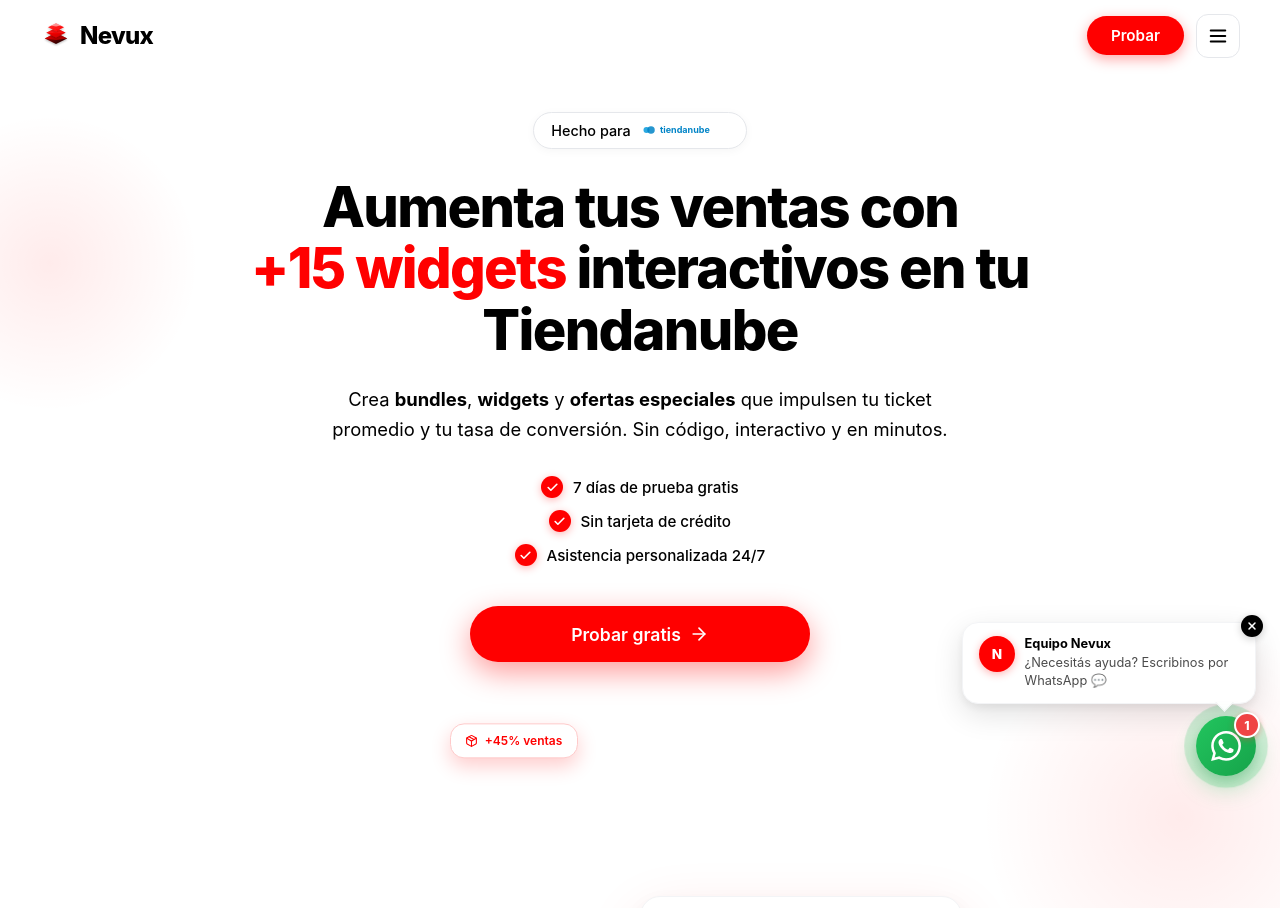
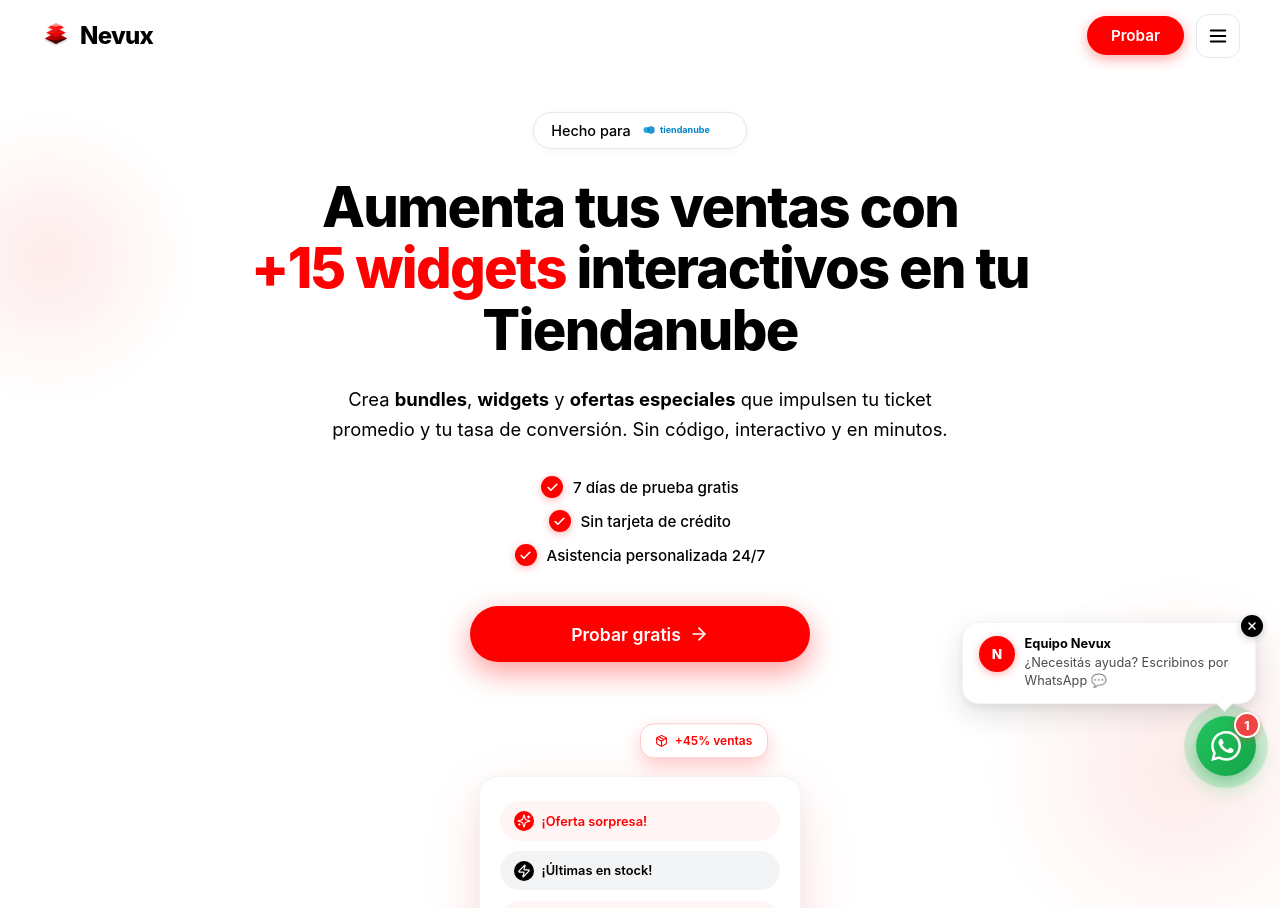
Before and after one commit to rodri-nexus/Nexus2026, a Next.js app: page / in a window 1280 px wide. Shown: the top 908 px of the page. Built offline with nearby package versions, Linux system fonts and the light colour scheme.

Commit message:
Update Hero.tsx

```diff
--- a/app/components/landing/Hero.tsx
+++ b/app/components/landing/Hero.tsx
@@ -227,35 +227,78 @@ export default function Hero() {
           </Link>
         </motion.div>
 
-        {/* Widgets flotantes — wrapper 100% contenido, todo adentro */}
+        {/* ─────────────────────────────────────────────
+            WIDGET MOCKUP FLOTANTE — NUEVO LAYOUT
+            - Wrapper flex centrado
+            - Card blanca con margin auto (naturalmente centrada)
+            - Píldoras absolute respecto al wrapper
+        ───────────────────────────────────────────── */}
         <div
           style={{
             marginTop: "4rem",
             position: "relative",
             width: "100%",
-            maxWidth: "380px",
-            height: "340px",
-            marginLeft: "auto",
-            marginRight: "auto",
+            display: "flex",
+            justifyContent: "center",
+            alignItems: "center",
+            paddingTop: "50px",
+            paddingBottom: "50px",
           }}
         >
-          {/* Card contenedora blanca central */}
+          {/* Píldora +45% ventas — arriba, ligeramente a la izquierda */}
+          <motion.div
+            initial={{ opacity: 0, y: -20 }}
+            animate={{
+              opacity: 1,
+              y: [0, -8, 0],
+            }}
+            transition={{
+              opacity: { duration: 0.6, delay: 0.8 },
+              y: {
+                duration: 3,
+                repeat: Infinity,
+                ease: "easeInOut",
+                delay: 1.5,
+              },
+            }}
+            style={{
+              position: "absolute",
+              top: "0",
+              left: "50%",
+              transform: "translateX(-140px)",
+              background: "white",
+              padding: "0.55rem 0.9rem",
+              borderRadius: "14px",
+              boxShadow: "0 8px 20px rgba(255, 0, 0, 0.2)",
+              border: "1px solid #fecaca",
+              display: "flex",
+              alignItems: "center",
+              gap: "0.4rem",
+              fontSize: "0.75rem",
+              fontWeight: 600,
+              color: "#FF0000",
+              whiteSpace: "nowrap",
+              zIndex: 3,
+            }}
+          >
+            <Package size={13} />
+            +45% ventas
+          </motion.div>
+
+          {/* Card blanca central — naturalmente centrada */}
           <motion.div
             initial={{ opacity: 0, scale: 0.9 }}
             animate={{ opacity: 1, scale: 1 }}
             transition={{ duration: 0.7, delay: 0.5 }}
             style={{
-              position: "absolute",
-              top: "50%",
-              left: "50%",
-              transform: "translate(-50%, -50%)",
               background: "white",
               padding: "1.5rem 1.25rem",
               borderRadius: "20px",
               boxShadow:
                 "0 20px 60px rgba(255, 0, 0, 0.12), 0 8px 20px rgba(0, 0, 0, 0.05)",
               border: "1px solid #f3f4f6",
-              width: "min(280px, 78%)",
+              width: "100%",
+              maxWidth: "280px",
               display: "flex",
               flexDirection: "column",
               gap: "0.65rem",
@@ -285,58 +328,15 @@ export default function Hero() {
             />
           </motion.div>
 
-          {/* Píldora +45% ventas — arriba a la izquierda, dentro del wrapper */}
+          {/* Píldora Ticket +2.3x — abajo, ligeramente a la derecha */}
           <motion.div
-            initial={{ opacity: 0, x: -20 }}
+            initial={{ opacity: 0, y: 20 }}
             animate={{
               opacity: 1,
-              x: 0,
-              y: [0, -8, 0],
-            }}
-            transition={{
-              opacity: { duration: 0.6, delay: 0.8 },
-              x: { duration: 0.6, delay: 0.8 },
-              y: {
-                duration: 3,
-                repeat: Infinity,
-                ease: "easeInOut",
-                delay: 1.5,
-              },
-            }}
-            style={{
-              position: "absolute",
-              top: "0",
-              left: "0",
-              background: "white",
-              padding: "0.55rem 0.9rem",
-              borderRadius: "14px",
-              boxShadow: "0 8px 20px rgba(255, 0, 0, 0.2)",
-              border: "1px solid #fecaca",
-              display: "flex",
-              alignItems: "center",
-              gap: "0.4rem",
-              fontSize: "0.75rem",
-              fontWeight: 600,
-              color: "#FF0000",
-              whiteSpace: "nowrap",
-              zIndex: 3,
-            }}
-          >
-            <Package size={13} />
-            +45% ventas
-          </motion.div>
-
-          {/* Píldora Ticket +2.3x — abajo a la derecha, dentro del wrapper */}
-          <motion.div
-            initial={{ opacity: 0, x: 20 }}
-            animate={{
-              opacity: 1,
-              x: 0,
               y: [0, 8, 0],
             }}
             transition={{
               opacity: { duration: 0.6, delay: 1 },
-              x: { duration: 0.6, delay: 1 },
               y: {
                 duration: 3.5,
                 repeat: Infinity,
@@ -347,7 +347,8 @@ export default function Hero() {
             style={{
               position: "absolute",
               bottom: "0",
-              right: "0",
+              left: "50%",
+              transform: "translateX(30px)",
               background: "white",
               padding: "0.55rem 0.9rem",
               borderRadius: "14px",
```
